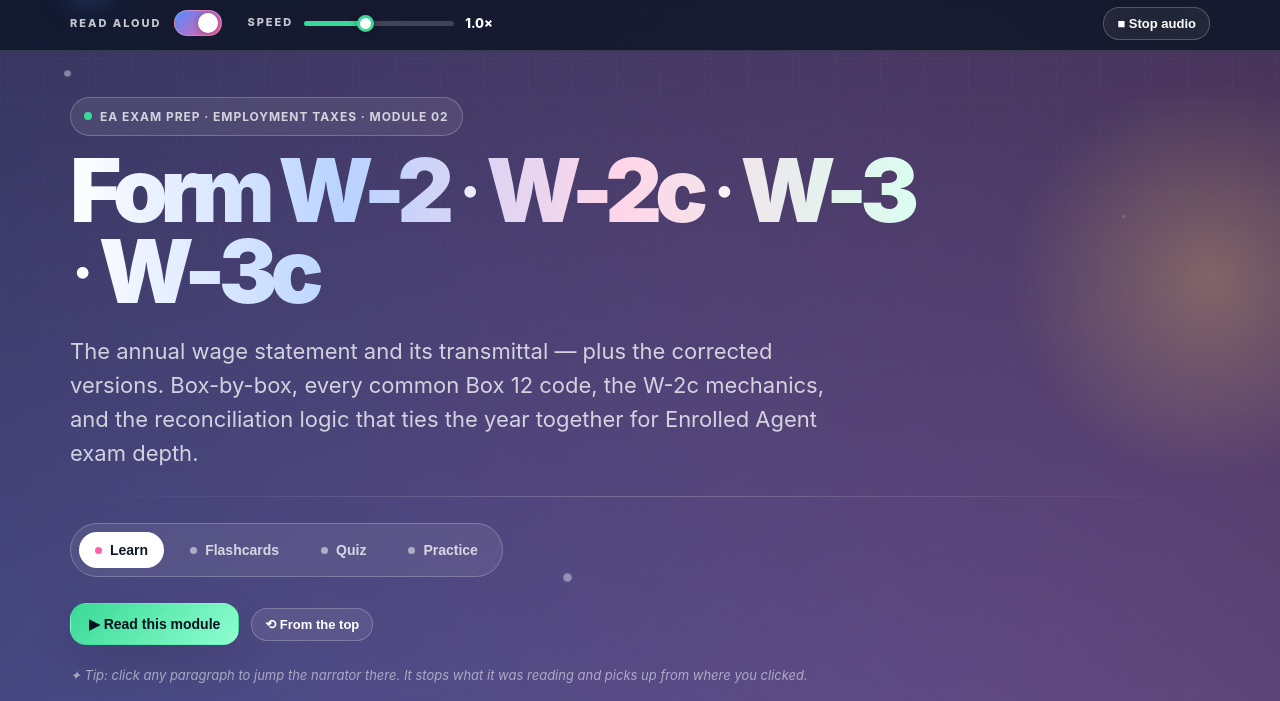
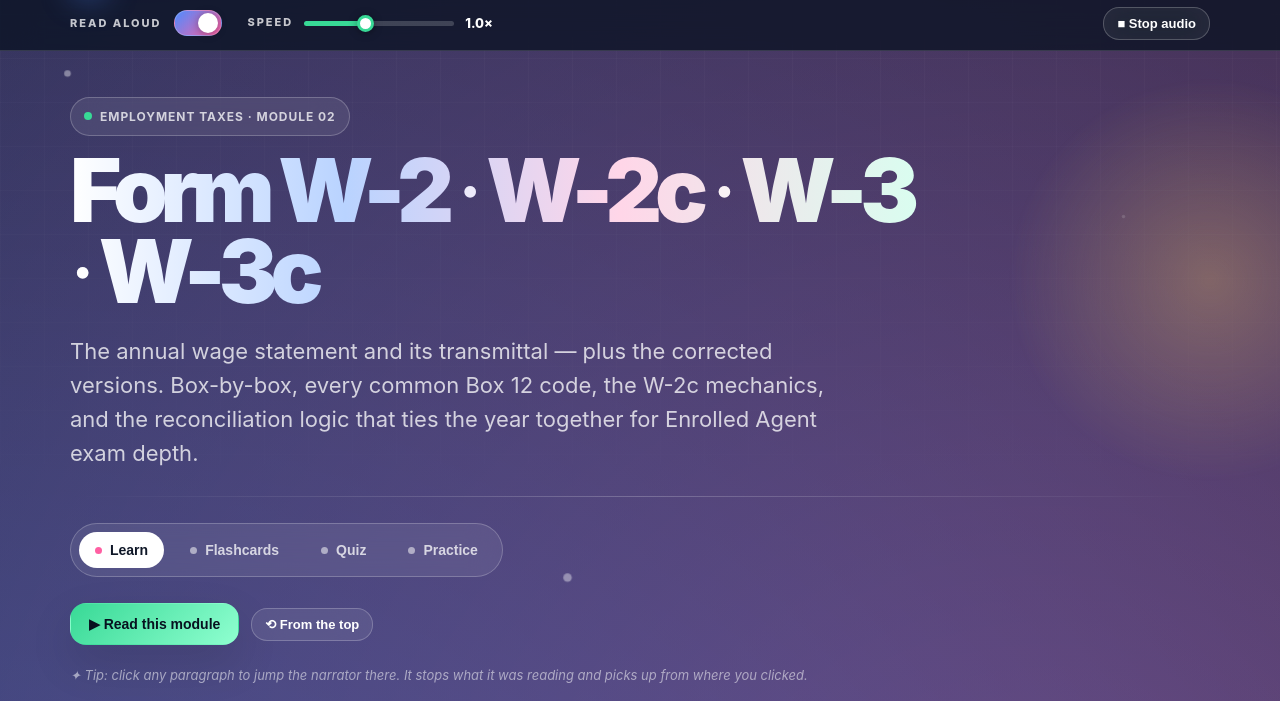
Before and after one commit to TonieCooper/TaxFormTraining, a plain HTML site: page w2-w2c.html in a window 1280 px wide. Shown: the part 74-775 px from the top of the page. Drawn offline with Linux system fonts and the light colour scheme.

Commit message:
Update w2-w2c.html

```diff
--- a/w2-w2c.html
+++ b/w2-w2c.html
@@ -86,7 +86,7 @@
 
 <div class="wrap">
   <header class="top">
-    <div class="eyebrow">EA Exam Prep · Employment Taxes · Module 02</div>
+    <div class="eyebrow">Employment Taxes · Module 02</div>
     <h1 class="title">Form W-2 <span style="color:var(--ink-faint);font-weight:400">·</span> <em>W-2c</em> <span style="color:var(--ink-faint);font-weight:400">·</span> W-3 <span style="color:var(--ink-faint);font-weight:400">·</span> <em>W-3c</em></h1>
     <p class="sub">The annual wage statement and its transmittal — plus the corrected versions. Box-by-box, every common Box 12 code, the W-2c mechanics, and the reconciliation logic that ties the year together for Enrolled Agent exam depth.</p>
     <div class="rule"></div>
```
